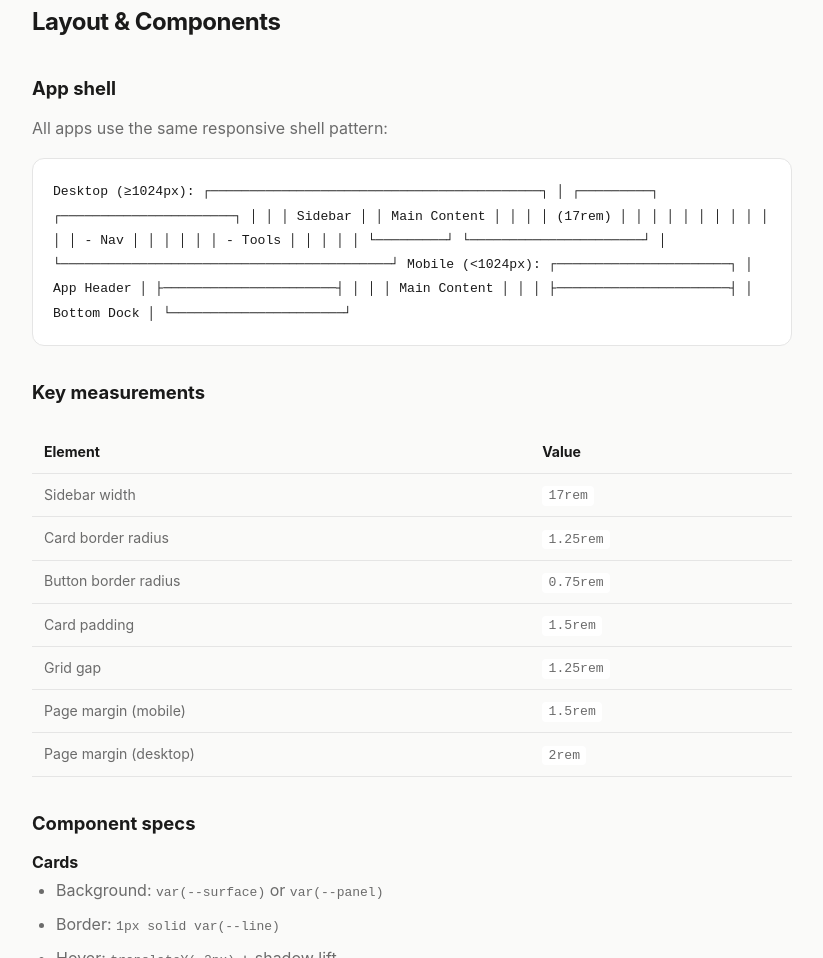
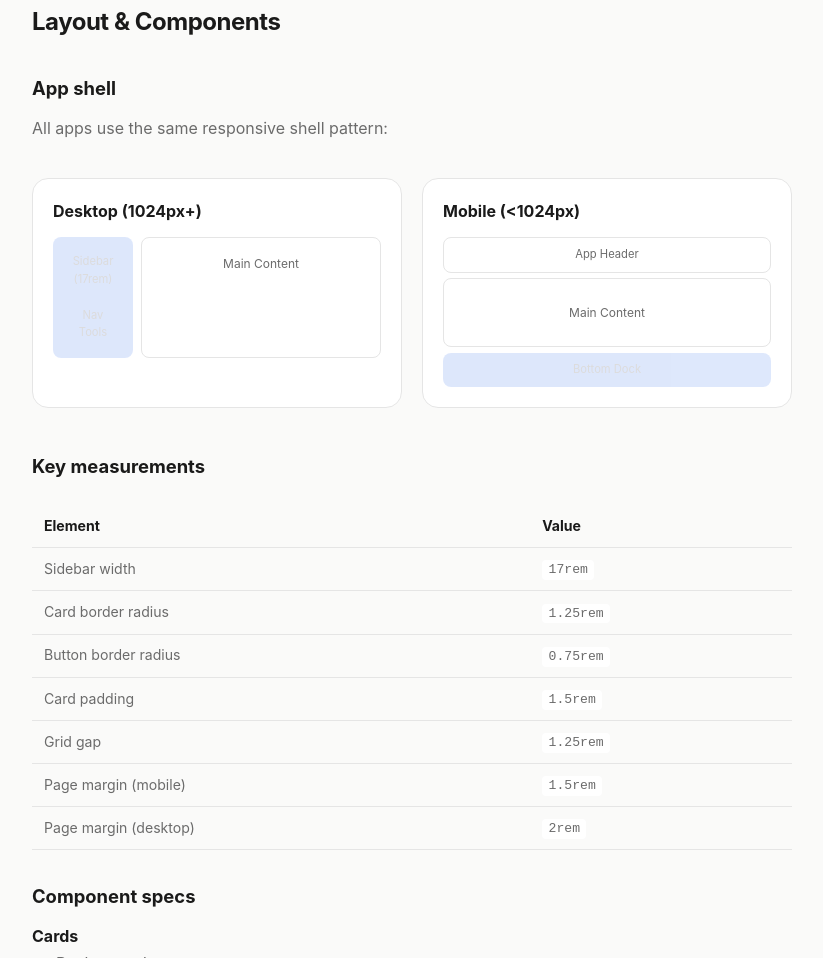
Before and after one commit to freeappstore-online/freeappstore, a plain HTML site: page guidelines.html in a window 1280 px wide. Shown: the part 4258-5216 px from the top of the page, without its empty margins (92-915 px from the left). Drawn offline with Linux system fonts and the light colour scheme.

Commit message:
Fix app shell layout diagram, replace ASCII art with visual

```diff
--- a/guidelines.html
+++ b/guidelines.html
@@ -179,27 +179,23 @@
       <h3>App shell</h3>
       <p>All apps use the same responsive shell pattern:</p>
 
-      <div class="code-block"><code>Desktop (≥1024px):
-┌──────────────────────────────────────────┐
-│  ┌─────────┐  ┌──────────────────────┐   │
-│  │ Sidebar │  │     Main Content     │   │
-│  │ (17rem) │  │                      │   │
-│  │         │  │                      │   │
-│  │ - Nav   │  │                      │   │
-│  │ - Tools │  │                      │   │
-│  └─────────┘  └──────────────────────┘   │
-└──────────────────────────────────────────┘
-
-Mobile (&lt;1024px):
-┌──────────────────────┐
-│      App Header      │
-├──────────────────────┤
-│                      │
-│    Main Content      │
-│                      │
-├──────────────────────┤
-│    Bottom Dock       │
-└──────────────────────┘</code></div>
+      <div style="display:grid;grid-template-columns:1fr 1fr;gap:1.25rem;margin:1.5rem 0;">
+        <div class="rule-card">
+          <strong>Desktop (1024px+)</strong>
+          <div style="display:grid;grid-template-columns:5rem 1fr;gap:0.5rem;margin-top:0.75rem;">
+            <div style="background:var(--accent);opacity:0.15;border-radius:0.5rem;padding:1rem 0.5rem;text-align:center;font-size:0.7rem;color:var(--ink);">Sidebar<br>(17rem)<br><br>Nav<br>Tools</div>
+            <div style="background:var(--surface);border:1px solid var(--border);border-radius:0.5rem;padding:1rem;text-align:center;font-size:0.75rem;color:var(--muted);">Main Content</div>
+          </div>
+        </div>
+        <div class="rule-card">
+          <strong>Mobile (&lt;1024px)</strong>
+          <div style="display:flex;flex-direction:column;gap:0.35rem;margin-top:0.75rem;">
+            <div style="background:var(--surface);border:1px solid var(--border);border-radius:0.5rem;padding:0.5rem;text-align:center;font-size:0.7rem;color:var(--muted);">App Header</div>
+            <div style="background:var(--surface);border:1px solid var(--border);border-radius:0.5rem;padding:1.5rem;text-align:center;font-size:0.75rem;color:var(--muted);flex:1;">Main Content</div>
+            <div style="background:var(--accent);opacity:0.15;border-radius:0.5rem;padding:0.5rem;text-align:center;font-size:0.7rem;color:var(--ink);">Bottom Dock</div>
+          </div>
+        </div>
+      </div>
 
       <h3>Key measurements</h3>
       <table class="spec-table">
```
